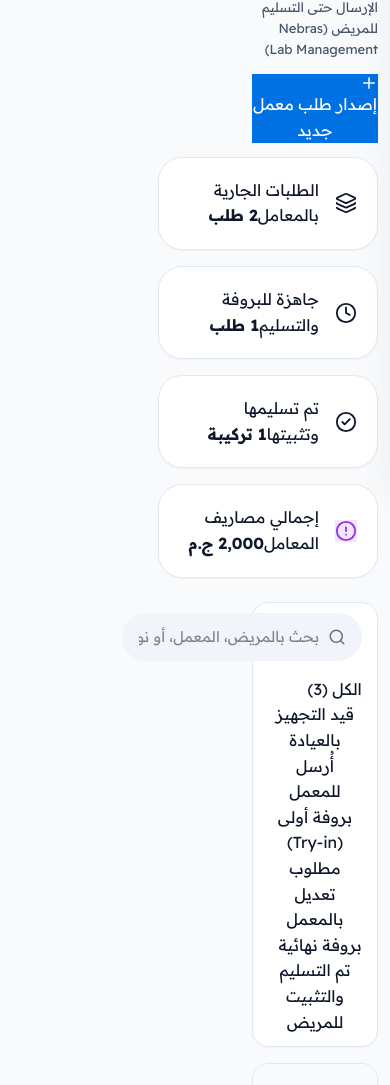
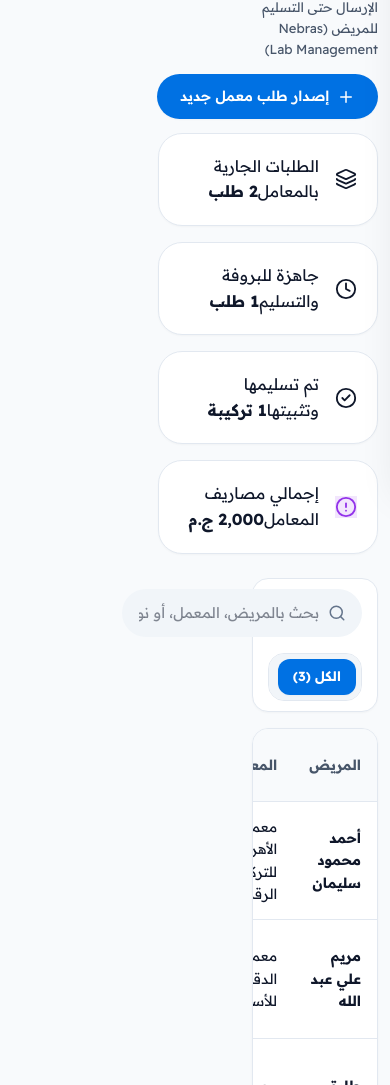
Before and after one commit to zainselim845-create/clinic-flow, a React (Vite) app: page /labs in a window 390 px wide. Shown: the part 361-1446 px from the top of the page. Built offline with nearby package versions, Linux system fonts and the light colour scheme; no server answers; sample sign-in values are in the browser's storage.

Commit message:
style(ui): improve labs and attendance UI responsiveness and unify button styling

```diff
--- a/src/index.css
+++ b/src/index.css
@@ -309,7 +309,12 @@ h1, h2, h3, h4, h5, h6 {
 }
 
 /* 5. Google Material 3 Buttons (Pill & Tonal) */
-.btn {
+.btn,
+.btn-primary,
+.btn-secondary,
+.btn-tonal,
+.btn-outline,
+.btn-danger {
   display: inline-flex;
   align-items: center;
   justify-content: center;
@@ -322,9 +327,15 @@ h1, h2, h3, h4, h5, h6 {
   transition: all var(--transition-fast);
   text-decoration: none;
   white-space: nowrap;
+  cursor: pointer;
 }
 
-.btn:active {
+.btn:active,
+.btn-primary:active,
+.btn-secondary:active,
+.btn-tonal:active,
+.btn-outline:active,
+.btn-danger:active {
   transform: translateY(0);
 }
 
@@ -583,6 +594,42 @@ h1, h2, h3, h4, h5, h6 {
   margin-bottom: 1rem;
 }
 
+.status-filter-pills {
+  display: flex;
+  align-items: center;
+  gap: 0.4rem;
+  background: var(--bg-tertiary);
+  padding: 0.3rem;
+  border-radius: var(--radius-lg);
+  border: 1px solid var(--border-color);
+  overflow-x: auto;
+}
+
+.filter-pill {
+  border: none;
+  background: transparent;
+  padding: 0.45rem 0.95rem;
+  min-height: 36px;
+  border-radius: var(--radius-md);
+  font-size: 0.82rem;
+  font-weight: 700;
+  color: var(--text-secondary);
+  cursor: pointer;
+  white-space: nowrap;
+  transition: all var(--transition-fast);
+}
+
+.filter-pill:focus-visible {
+  outline: 2px solid var(--primary);
+  outline-offset: 2px;
+}
+
+.filter-pill.active {
+  background: var(--primary);
+  color: #FFFFFF;
+  box-shadow: var(--shadow-sm);
+}
+
 .search-box {
   position: relative;
   flex: 1;
--- a/src/pages/Attendance.jsx
+++ b/src/pages/Attendance.jsx
@@ -139,10 +139,15 @@ const Attendance = () => {
               className="staff-select"
               value={selectedStaffId}
               onChange={(e) => setSelectedStaffId(e.target.value)}
+              disabled={staffList.length === 0}
             >
-              {staffList.map(s => (
-                <option key={s.id} value={s.id}>{s.name} ({s.role})</option>
-              ))}
+              {staffList.length === 0 ? (
+                <option value="">لا يوجد موظفون مضافون (أضف من الإعدادات)</option>
+              ) : (
+                staffList.map(s => (
+                  <option key={s.id} value={s.id}>{s.name} ({s.role})</option>
+                ))
+              )}
             </select>
           </div>
 
@@ -150,6 +155,8 @@ const Attendance = () => {
             type="button"
             onClick={handleCheckInClick}
             className="btn-terminal-checkin"
+            disabled={staffList.length === 0 || !selectedStaffId}
+            style={staffList.length === 0 ? { opacity: 0.6, cursor: 'not-allowed' } : {}}
           >
             <LogIn size={18} />
             <span>تسجيل حضور الآن (Check-In)</span>
--- a/src/pages/Labs.jsx
+++ b/src/pages/Labs.jsx
@@ -155,7 +155,7 @@ const Labs = () => {
           <p>متابعة مراحل التيجان، الجسور، الأطقم، والعدسات من تاريخ الإرسال حتى التسليم للمريض (Nebras Lab Management)</p>
         </div>
         <div className="header-actions-btns">
-          <button onClick={() => setIsModalOpen(true)} className="btn-primary">
+          <button onClick={() => setIsModalOpen(true)} className="btn btn-primary">
             <Plus size={18} />
             <span>إصدار طلب معمل جديد</span>
           </button>
```
